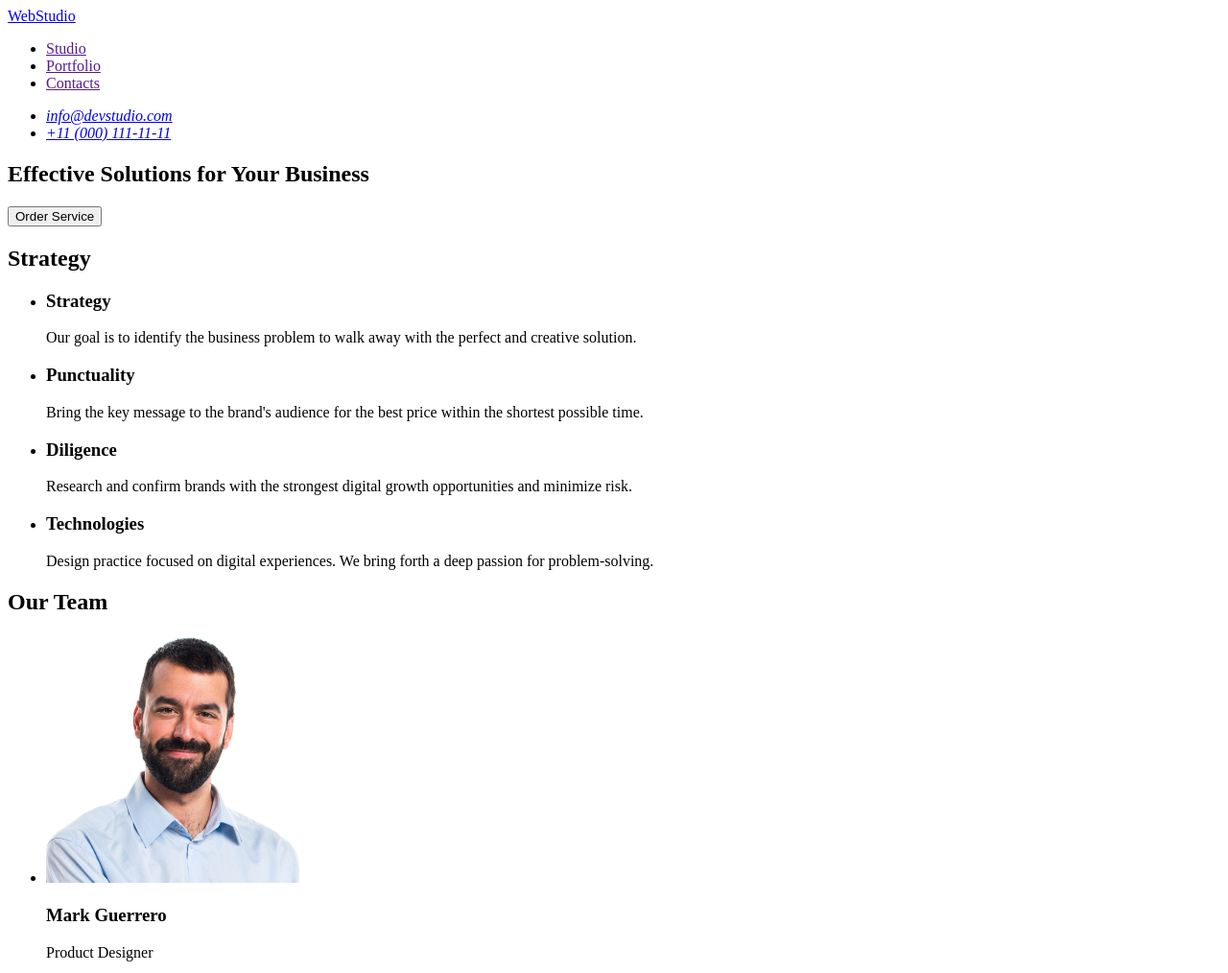
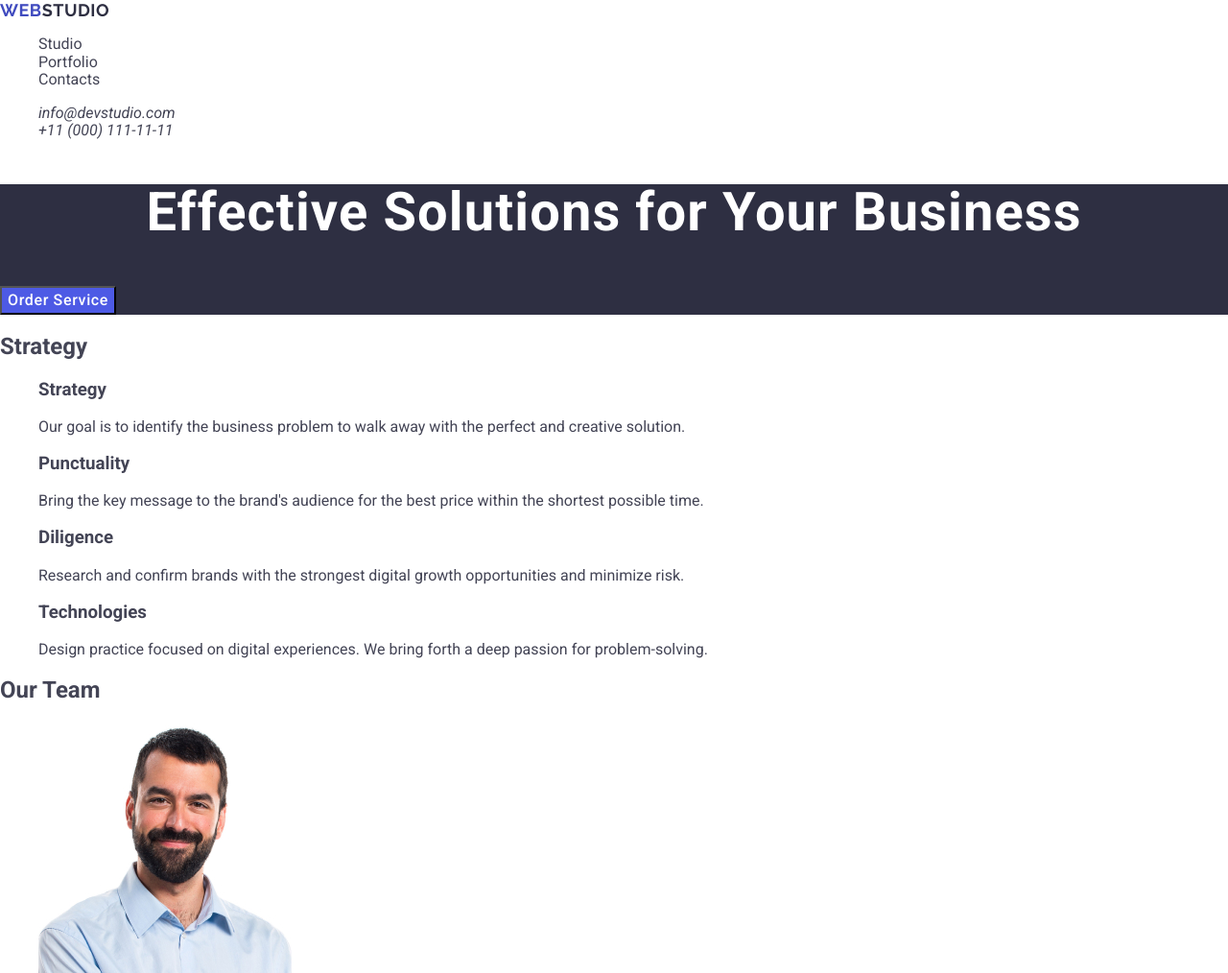
Before and after one commit to tanaee/goit-markup-hw-02, a plain HTML site: page index.html in a window 1280 px wide. Shown: the top 1014 px of the page at 96% size. Drawn offline with nearby package versions, Linux system fonts and the light colour scheme.

Commit message:
stylized 1st section

```diff
--- a/css/styles.css
+++ b/css/styles.css
@@ -0,0 +1,59 @@
+body{
+    font-family: "Roboto", sans-serif;
+    background-color: #ffff;
+    color: #434455 ;
+}
+
+ul{
+    list-style-type: none;
+}
+
+a{
+    text-decoration: none;
+    color: #434455;
+}
+
+a:hover, a:focus{
+    color: #404BBF;
+}
+
+.logo{
+font-family: "Raleway", sans-serif;
+    text-transform: uppercase;
+    font-size: 18px;
+    font-weight: 700;
+    line-height: 21px;
+    letter-spacing: 0.03em;
+    color: #4D5AE5
+}
+
+.logo-text{
+    color: #2E2F42;
+}
+
+.hero{
+    background-color: #2E2F42;
+}
+
+.hero-title{
+    font-size: 56px;
+    font-weight: 700;
+    line-height: 1.07;
+    letter-spacing: 0.02em;
+    text-align: center;
+    color: #ffff;
+}
+
+.hero-button{
+    background-color: #4D5AE5;
+    font-size: 16px;
+    font-weight: 500;
+    line-height: 1.5;
+    letter-spacing: 0.04em;
+    color: #FFFFFF;
+    cursor: pointer;
+}
+
+.hero-button:hover, .hero-button:focus{
+    background-color: #404BBF;
+}
--- a/index.html
+++ b/index.html
@@ -3,10 +3,14 @@
   <head>
     <meta charset="UTF-8" />
     <meta name="viewport" content="width=device-width, initial-scale=1.0" />
+    <link
+      rel="stylesheet"
+      href="https://cdnjs.cloudflare.com/ajax/libs/modern-normalize/3.0.1/modern-normalize.min.css"
+    />
     <link rel="preconnect" href="https://fonts.googleapis.com" />
     <link rel="preconnect" href="https://fonts.gstatic.com" crossorigin />
     <link
-      href="https://fonts.googleapis.com/css2?family=Raleway:ital,wght@0,100..900;1,100..900&display=swap"
+      href="https://fonts.googleapis.com/css2?family=Raleway:ital,wght@0,100..900;1,100..900&family=Roboto:ital,wght@0,100..900;1,100..900&display=swap"
       rel="stylesheet"
     />
     <link rel="stylesheet" href="./css/styles.css" />
@@ -14,54 +18,64 @@
   </head>
   <body>
     <header>
-      <nav>
-        <a href="./index.html">WebStudio</a>
+      <nav class="navigation">
+        <a href="./index.html" class="logo"
+          >Web<span class="logo-text">Studio</span></a
+        >
         <ul>
-          <li><a href="">Studio</a></li>
-          <li><a href="">Portfolio</a></li>
-          <li><a href="">Contacts</a></li>
+          <li><a href="" class="navigation-link">Studio</a></li>
+          <li><a href="" class="navigation-link">Portfolio</a></li>
+          <li><a href="" class="navigation-link">Contacts</a></li>
         </ul>
       </nav>
-      <address>
+      <address class="contact">
         <ul>
-          <li><a href="mailto:info@devstudio.com">info@devstudio.com</a></li>
-          <li><a href="tel:+110001111111">+11 (000) 111-11-11</a></li>
+          <li>
+            <a href="mailto:info@devstudio.com" class="contact-link"
+              >info@devstudio.com</a
+            >
+          </li>
+          <li>
+            <a href="tel:+110001111111" class="contact-link"
+              >+11 (000) 111-11-11</a
+            >
+          </li>
         </ul>
       </address>
     </header>
 
     <main>
-      <section>
-        <h1>Effective Solutions for Your Business</h1>
-        <button type="button">Order Service</button>
+      <section class="hero">
+        <h1 class="hero-title">Effective Solutions for Your Business</h1>
+        <button type="button" class="hero-button">Order Service</button>
       </section>
       <section>
-        <h2>Strategy</h2>
+        <h2 class="qualities">Strategy</h2>
         <ul>
           <li>
-            <h3>Strategy</h3>
-            <p>
+            <h3 class="qualities-title">Strategy</h3>
+            <p class="qualities-description">
               Our goal is to identify the business problem to walk away with the
               perfect and creative solution.
             </p>
           </li>
           <li>
-            <h3>Punctuality</h3>
-            <p>
+            <h3 class="qualities-title">Punctuality</h3>
+            <p class="qualities-description">
               Bring the key message to the brand's audience for the best price
               within the shortest possible time.
             </p>
           </li>
           <li>
-            <h3>Diligence</h3>
-            <p>
+            <h3 class="qualities-title">Diligence</h3>
+            <p class="qualities-description">
               Research and confirm brands with the strongest digital growth
               opportunities and minimize risk.
             </p>
           </li>
           <li>
-            <h3>Technologies</h3>
-            <p>
+            <h3 class="qualities-title">Technologies</h3>
+            <p class="qualities-description">
               Design practice focused on digital experiences. We bring forth a
               deep passion for problem-solving.
             </p>
@@ -69,17 +83,17 @@
         </ul>
       </section>
       <section>
-        <h2>Our Team</h2>
+        <h2 class="team">Our Team</h2>
         <ul>
           <li>
             <img src="./images/img1.jpg" alt="Mark" width="264" height="260" />
-            <h3>Mark Guerrero</h3>
-            <p>Product Designer</p>
+            <h3 class="team-title">Mark Guerrero</h3>
+            <p class="team-description">Product Designer</p>
           </li>
           <li>
             <img src="./images/img2.jpg" alt="Tom" width="264" height="260" />
-            <h3>Tom Ford</h3>
-            <p>Frontend Developer</p>
+            <h3 class="team-title">Tom Ford</h3>
+            <p class="team-description">Frontend Developer</p>
           </li>
           <li>
             <img
@@ -88,8 +102,8 @@
               width="264"
               height="260"
             />
-            <h3>Camila Garcia</h3>
-            <p>Marketing</p>
+            <h3 class="team-title">Camila Garcia</h3>
+            <p class="team-description">Marketing</p>
           </li>
           <li>
             <img
@@ -98,43 +112,43 @@
               width="264"
               height="260"
             />
-            <h3>Daniel Wilson</h3>
-            <p>UI Designer</p>
+            <h3 class="team-title">Daniel Wilson</h3>
+            <p class="team-description">UI Designer</p>
           </li>
         </ul>
       </section>
       <section>
-        <h2>Our Portfolio</h2>
+        <h2 class="portfolio">Our Portfolio</h2>
         <ul>
           <li>
             <img src="./images/portfolio1.jpg" alt="project" />
-            <h3>Banking App</h3>
-            <p>App</p>
+            <h3 class="portfolio-title">Banking App</h3>
+            <p class="portfolio-description">App</p>
           </li>
           <li>
             <img src="./images/portfolio2.jpg" alt="project" />
-            <h3>Cashless Payment</h3>
-            <p>Marketing</p>
+            <h3 class="portfolio-title">Cashless Payment</h3>
+            <p class="portfolio-description">Marketing</p>
           </li>
           <li>
             <img src="./images/portfolio3.jpg" alt="project" />
-            <h3>Meditation App</h3>
-            <p>App</p>
+            <h3 class="portfolio-title">Meditation App</h3>
+            <p class="portfolio-description">App</p>
           </li>
           <li>
             <img src="./images/portfolio4.jpg" alt="project" />
-            <h3>Taxi Service</h3>
-            <p>Marketing</p>
+            <h3 class="portfolio-title">Taxi Service</h3>
+            <p class="portfolio-description">Marketing</p>
           </li>
           <li>
             <img src="./images/portfolio5.jpg" alt="project" />
-            <h3>Screen Illustrations</h3>
-            <p>Design</p>
+            <h3 class="portfolio-title">Screen Illustrations</h3>
+            <p class="portfolio-description">Design</p>
           </li>
           <li>
             <img src="./images/portfolio6.jpg" alt="project" />
-            <h3>Online Courses</h3>
-            <p>Marketing</p>
+            <h3 class="portfolio-title">Online Courses</h3>
+            <p class="portfolio-description">Marketing</p>
           </li>
         </ul>
       </section>
```
